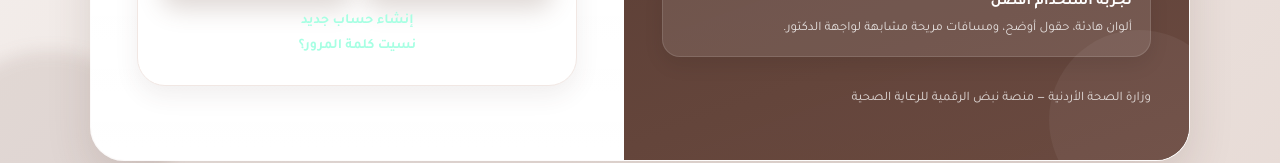
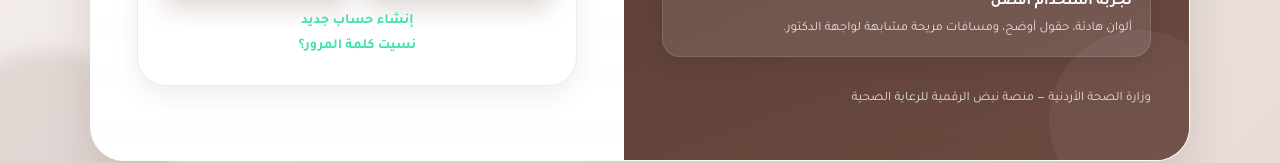
Before and after one commit to nezar2004/A_project_for_the_Ministry_of_Health, a website: page login_Patient.html in a window 1280 px wide. Shown: the part 579-742 px from the top of the page. Drawn offline with Linux system fonts and the light colour scheme.

Commit message:
Update patient_style.css

```diff
--- a/patient_style.css
+++ b/patient_style.css
@@ -394,7 +394,7 @@
     }
 
     .link {
-      color: var(--primary);
+      color: var(--primary-dark);
       cursor: pointer;
       font-size: 14px;
       text-decoration: none;
```
